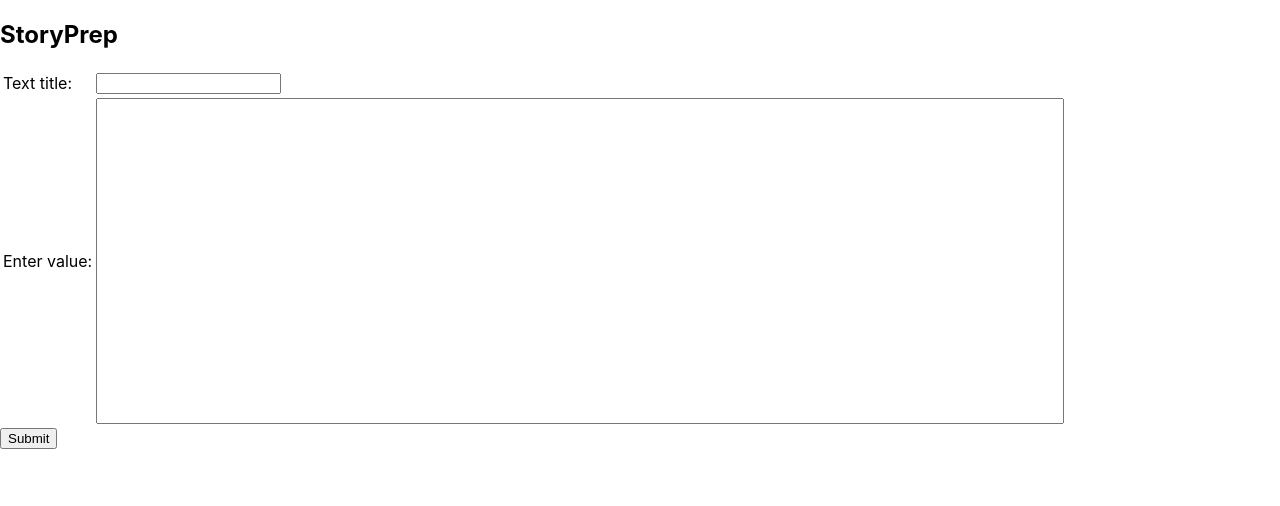
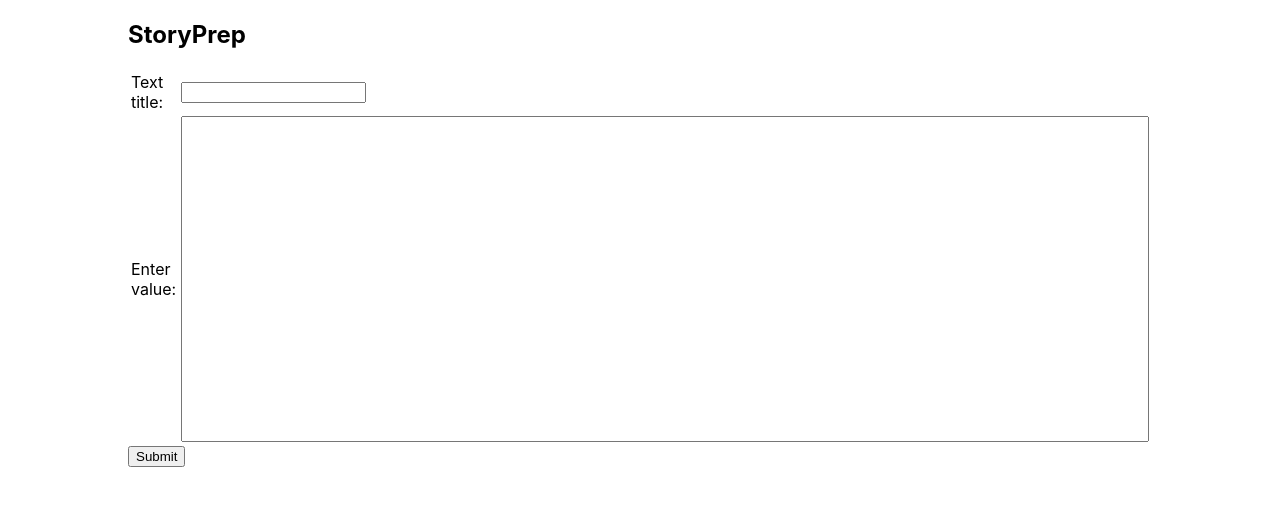
Before and after one commit to dvbeelen/WotW_Story_Prep, a React (Create React App) app: page / in a window 1280 px wide. Shown: the top 506 px of the page. Built offline with nearby package versions, Linux system fonts and the light colour scheme.

Commit message:
Fixed sentence cutting

```diff
--- a/src/App.css
+++ b/src/App.css
@@ -1,5 +1,6 @@
 .App {
-  text-align: center;
+  margin-left: 10vw;
+  margin-right: 10vw;
 }
 
 .App-logo {
--- a/src/App.js
+++ b/src/App.js
@@ -21,21 +21,25 @@ class App extends Component {
   handleSubmit = (event) => {
     event.preventDefault();
     this.textObject.title = event.target[0].value
-    this.cutStringsFromInput(event.target[1].value)
+    this.cutStringsFromInput(event.target[1].value, 0)
     console.log(this.textObject)
   }
 
-  cutStringsFromInput(text){
-    let sentenceCount = 0
-    while (text.length >= 0){
-      let sentence = text.split(". ")[0]
-      text.replace(sentence, "")
-      this.textObject.text[sentenceCount] = sentence
+  cutStringsFromInput(text, sentenceCount){
+    console.log(text.length)
+    let sentence = text.split(". ")[0] + '.'
+    text.substring(sentence.length + 2)
+    let cutText = text.substring(sentence.length + 2)
+    // sentence = sentence + "."
+    this.textObject.text[sentenceCount] = sentence
+    if (cutText.length > 0) {
+      this.cutStringsFromInput(cutText, sentenceCount += 1)
     }
   }
+
   render() {
     return (
-      <div>
+      <div class="App">
         <h2>StoryPrep</h2>
         <form onSubmit={this.handleSubmit}>
           <table>
```
